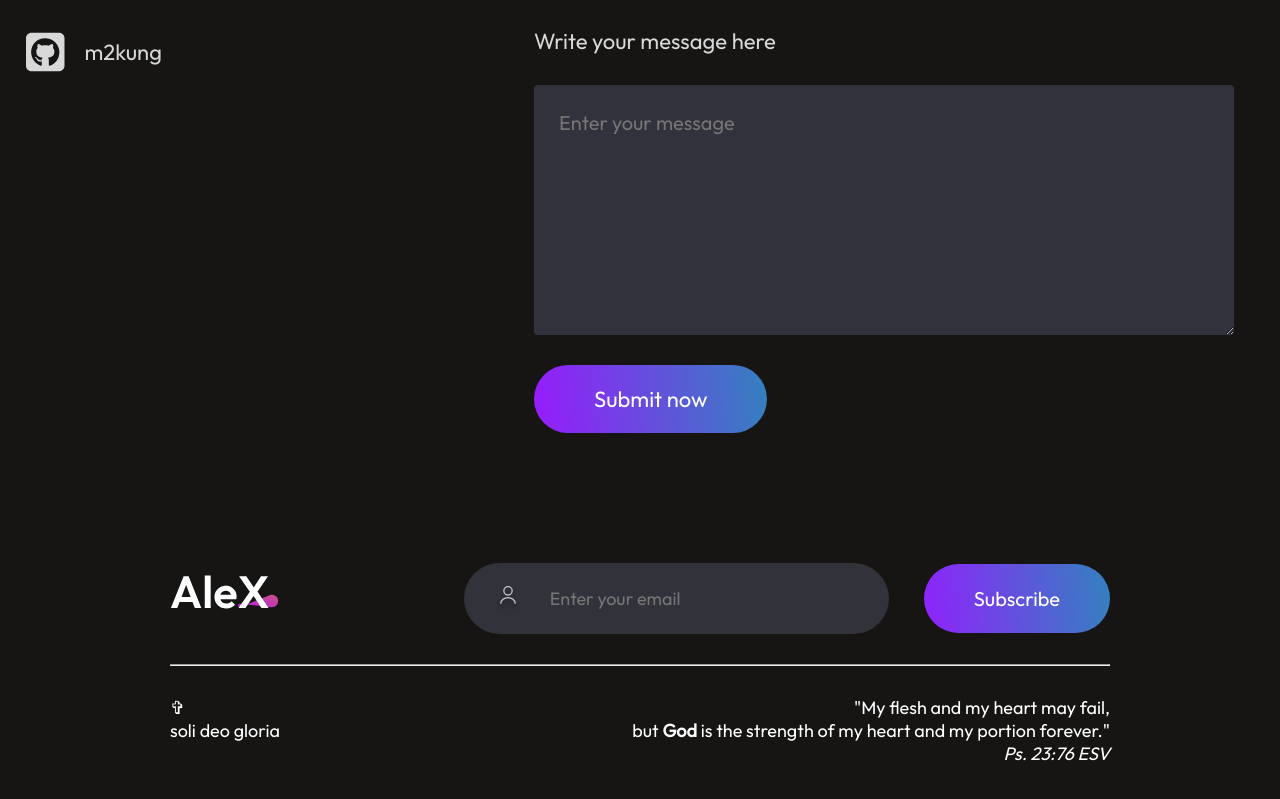
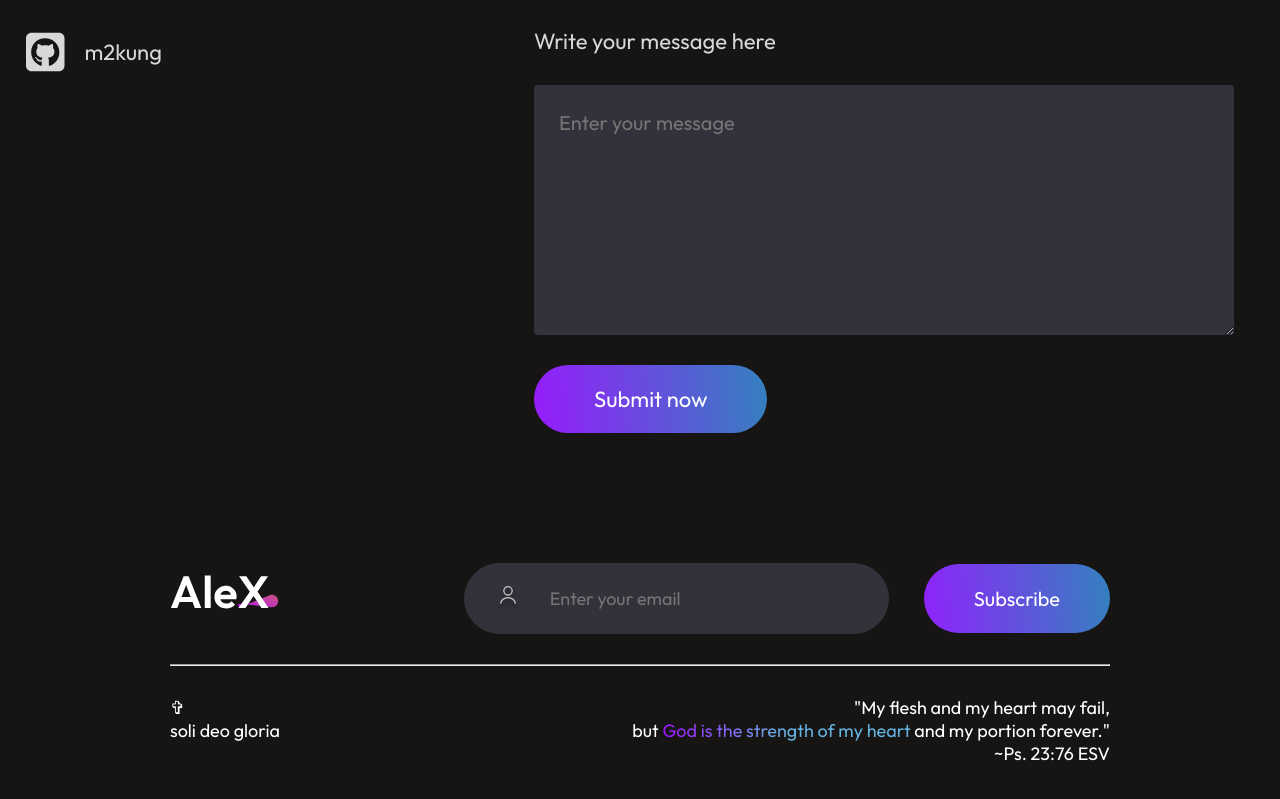
Before and after one commit to m2kung/portfolio, a React (Vite) app: page / in a window 1280 px wide. Shown: the part 5270-6069 px from the top of the page. Built offline with nearby package versions, Linux system fonts and the light colour scheme.

Commit message:
minor updates

```diff
--- a/src/Components/About/About.jsx
+++ b/src/Components/About/About.jsx
@@ -16,8 +16,8 @@ const About = () => {
             </div>
             <div className="about-right">
                 <div className="about-paragraph">
-                    <p>hi there! i'm melanie, a second year nanotechnology engineering at the university of waterloo with a particular interest in materials sciences and quantum mechancics.<br></br>
-                    hobby musician, typer, and reader.<br></br>
+                    <p>hi there! i'm melanie, a second year nanotechnology engineering at the university of waterloo with a particular interest in materials sciences and quantum mechancics.<br />
+                    hobby musician, typer, and reader.<br />
                     passionate about good views, good food, and good organization.</p>
                 </div>
                 <div className="about-skills">
--- a/src/Components/Footer/Footer.css
+++ b/src/Components/Footer/Footer.css
@@ -87,3 +87,10 @@
         margin-bottom: 50px;
     }
 }
+
+span {
+    background: linear-gradient(270deg, #65b2e2  50%, #9d15ff 100%);
+    background-clip: text;
+    -webkit-background-clip: text;
+    -webkit-text-fill-color: transparent;
+}
--- a/src/Components/Footer/Footer.jsx
+++ b/src/Components/Footer/Footer.jsx
@@ -24,7 +24,7 @@ const Footer = () => {
             <p className="footer-bottom-left">✞<br></br>soli deo gloria</p>
             <div className="footer-bottom-right">
                 <p>"My flesh and my heart may fail, <br></br>
-                    but <b>God</b> is the strength of my heart and my portion forever." <br></br><i>Ps. 23:76 ESV</i></p>
+                    but <span>God is the strength of my heart</span> and my portion forever." <br />~Ps. 23:76 ESV</p>
             </div>
         </div>
     </div>
```
